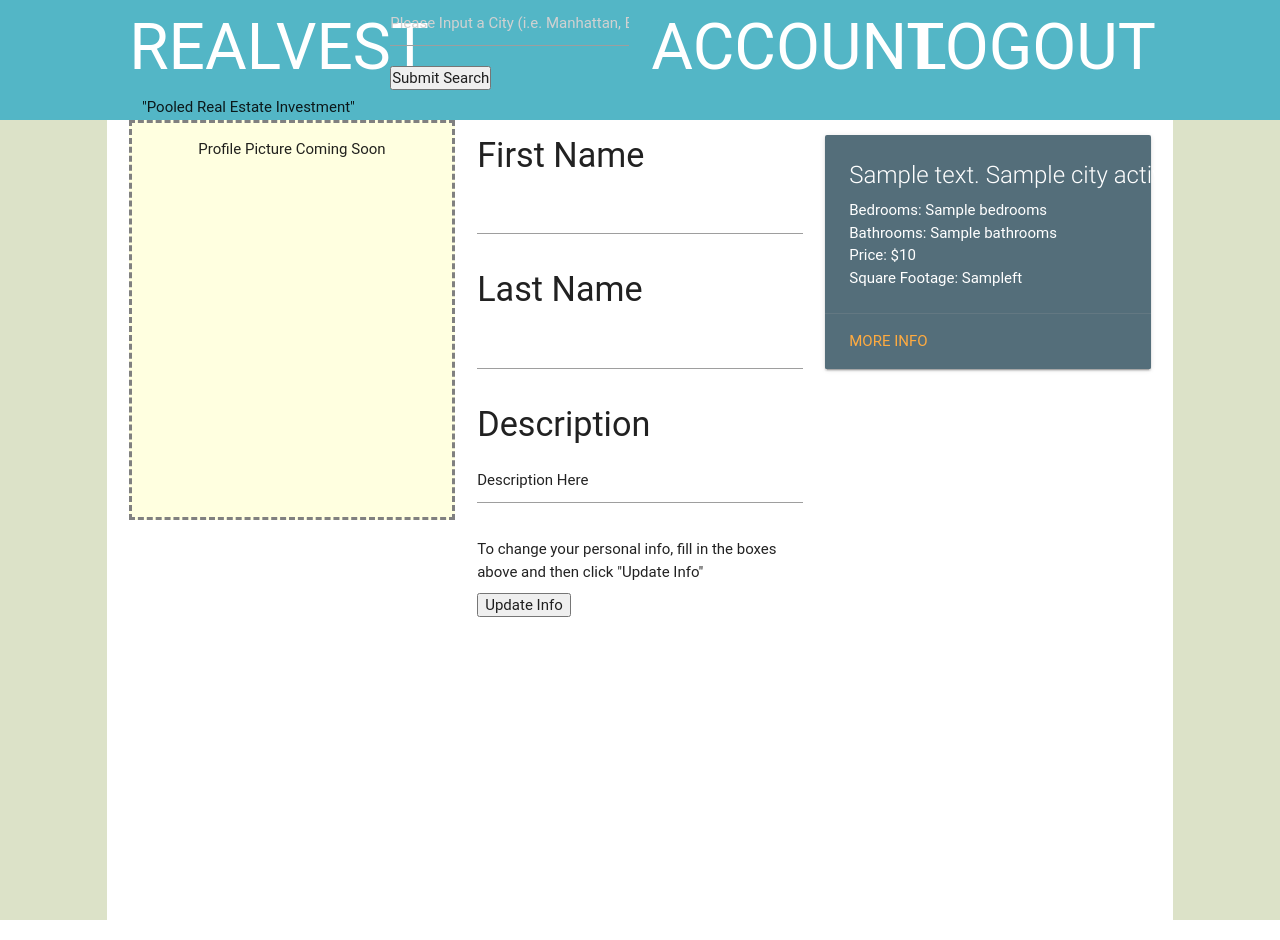
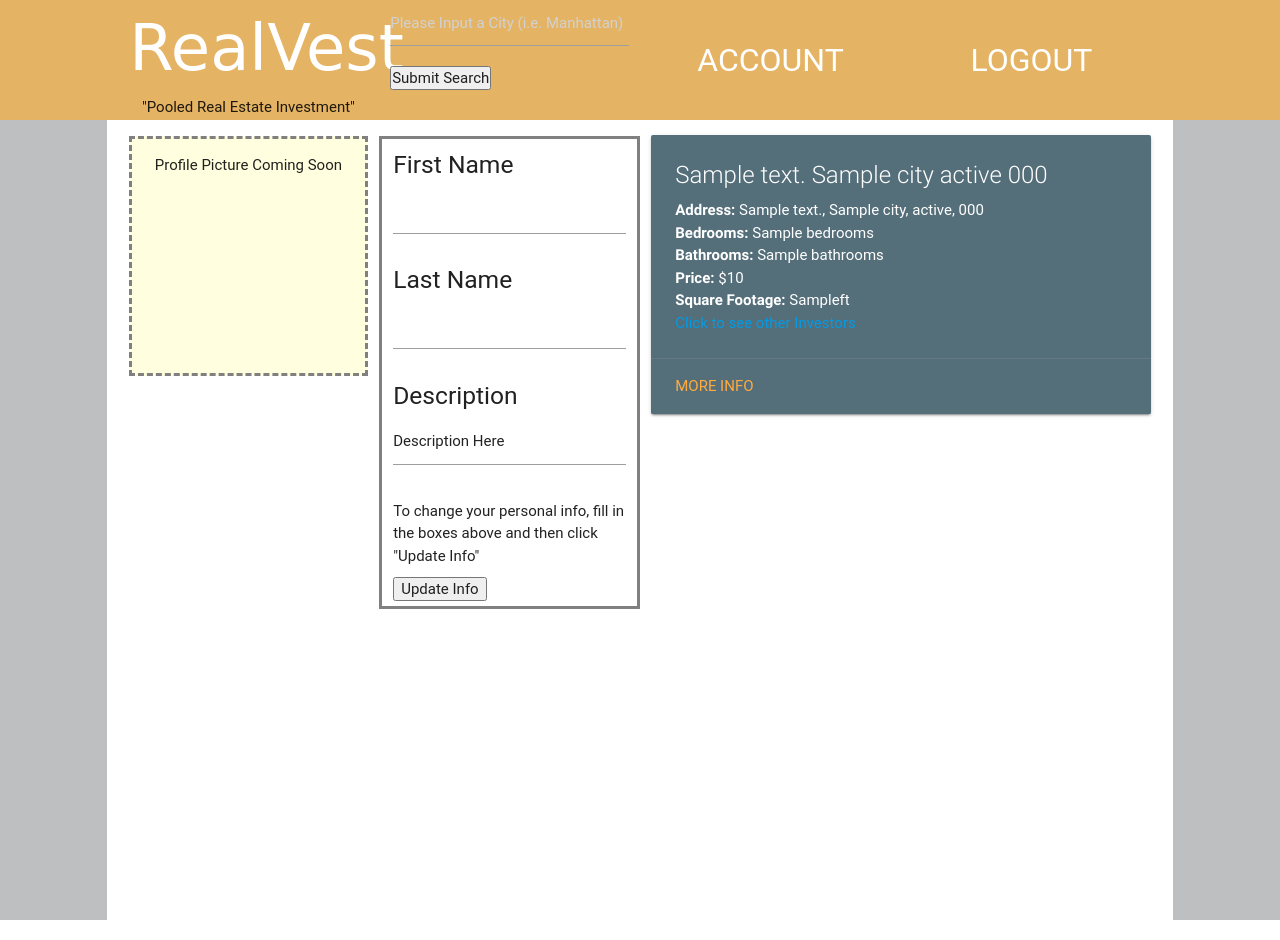
Before and after one commit to sashapotash29/re_investor_app, a Flask app: template templates/personalPage.html in a window 1280 px wide. Run offline with Flask 2, Linux system fonts and the light colour scheme; the template is opened without the code that fills it: most values are stand-ins (such as "Sample title", 1, 10 or a date in 2020); parts of the project's set-up code (start-up, migrations or seed data) failed here and were passed over; some libraries are stand-ins or nearby versions; some web fonts are replaced.

Commit message:
even prettier styles

```diff
--- a/app.py
+++ b/app.py
@@ -26,6 +26,18 @@ app.secret_key = "ssshhhh"
 db = SQLAlchemy(app)
 
 bcrypt = Bcrypt(app)
+
+def grab_other_investors(prop_id):
+	reference_list = db.session.query(Reference).filter(Reference.prop_id==prop_id, Reference.user_id!=session['user_id']).all()
+	list_of_investors = []
+	for reference in reference_list:
+		investment_value = reference.investment_value
+		investor = User.query.filter_by(id = reference.user_id).first()
+		investor_obj = {"name": investor.username, "amount": investment_value}
+		list_of_investors.append(investor_obj)
+	return list_of_investors
+
+
 
 
 def grab_saved_and_invest_property():
@@ -106,6 +118,18 @@ def grab_home_props():
 		properties.append(prop)
 	print(properties)
 	return properties
+
+
+def property_current_investment(prop_id):
+	reference_obj_list = Reference.query.filter_by(prop_id= prop_id).all()
+	total_investment_amount = 0
+	if reference_obj_list:
+		for reference in reference_obj_list:
+			total_investment_amount += reference.investment_value
+		return total_investment_amount
+	else:
+		return total_investment_amount
+
 
 
 
@@ -209,19 +233,19 @@ def search():
 		print(properties)
 		return render_template('home.html',
 		properties = properties,
-		header="Search based on: " + '"'+search_word +'"')
+		header="Search Results based on: " + '"'+search_word +'"')
 	if "brooklyn" in search_word.lower():
 		properties = Property.query.filter_by(city = "Brooklyn").all()
 		print(properties)
 		return render_template('home.html',
 		properties = properties,
-		header="Search based on: " + '"'+search_word +'"')
+		header="Search Results based on: " + '"'+search_word +'"')
 	if "jersey" in search_word.lower():
 		properties = Property.query.filter_by(city = "Jersey City").all()
 		print(properties)
 		return render_template('home.html',
 		properties = properties,
-		header="Search based on: " + '"'+search_word +'"')
+		header="Search Results based on: " + '"'+search_word +'"')
 	else:
 		return render_template('home.html',
 		properties = grab_home_props(),
@@ -240,20 +264,28 @@ def show_single_property_page(property_info):
 		if check != None:
 			print("check route")
 			coordinates = decompose_coordinates(result.coordinates)
+			investors = grab_other_investors(result.id)
+			current_investment_value = property_current_investment(result.id)
 			return render_template('singleProperty.html',
 				property = result,
 				uhoh=uhoh,
 				lat = coordinates[0],
 				long = coordinates[1],
-				check = check)
+				check = check,
+				investors = investors,
+				current_investment_value= current_investment_value)
 		else:
 			print("nonCheck route")
 			coordinates = decompose_coordinates(result.coordinates)
+			investors = grab_other_investors(result.id)
+			current_investment_value = property_current_investment(result.id)
 			return render_template('singleProperty.html',
 				property = result,
 				uhoh=uhoh,
 				lat = coordinates[0],
-				long = coordinates[1])
+				long = coordinates[1],
+				investors = investors,
+				current_investment_value = current_investment_value)
 	else:
 		return render_template('home.html',
 			properties = grab_home_props(),
--- a/static/css/base.css
+++ b/static/css/base.css
@@ -1,7 +1,19 @@
+.wrapEverything{
+	margin:0;
+
+
+}
+.bodyContent{
+
+	margin:0;
+
+}
+
+
 .navPortion{
 
 	height:15vh;
-	background-color: #53B6C6;
+	background-color: #E4B363;
 	margin:0;
 	padding:0;
 
@@ -12,6 +24,7 @@
 
 	height:100vh;
 	margin:0;
+	margin-bottom: 0;
 	padding:0;
 	overflow-y: auto;
 
@@ -20,7 +33,7 @@
 
 .sidePortion{
 
-	background-color: #DCE2C8;
+	background-color: #BEBFC1;
 	border:none;
 
 
@@ -40,7 +53,7 @@
 	margin:0;
 	padding:0;
 	height:100%;
-	background-color: #53B6C6;
+	background-color: #E4B363;
 
 
 }
@@ -51,21 +64,25 @@
 	height:100%;
 	text-align: center;
 	padding:0;
+	display:flex;
+	align-items: center;
+	justify-content: center;
 
 }
 
 .aTagNav{
 	padding:0;
 	margin:0;
-	height:100%;
-	font-size: 8vh;
+	/*height:100%;*/
+	font-size: 4vh;
 	color:white;
-	width:100%;
+	/*width:100%;*/
 }
 
 .aTagNav:hover{
-	background-color: white;
-	color:#53B6C6;
+	/*background-color: white;*/
+	color:lightblue;
+	text-decoration: underline;
 
 
 
@@ -85,6 +102,7 @@
 	height:100%;
 	font-size: 8vh;
 	color: white;
+	font-family: cursive;
 
 
 
@@ -129,7 +147,7 @@
 }
 
 .searchButton:hover{
-	background-color: blue;
+	background-color: lightblue;
 
 
 }
--- a/static/css/personalPage.css
+++ b/static/css/personalPage.css
@@ -2,9 +2,10 @@
 
 	border: dashed grey;
 	background-color: lightyellow;
-	height: 50vh;
+	height: 30vh;
 	text-align: center;
 	vertical-align: center;
+	margin-top: 2vh;
 
 
 }
@@ -12,7 +13,32 @@
 .propertyRightSide{
 	height:50vh;
 	overflow-y: auto;
- 	white-space: nowrap;
+/* 	white-space: nowrap;*/
 
 
 }
+
+.userInfo{
+
+	border: solid grey;
+	margin-top: 2vh;
+
+
+}
+.submitNewUserInfo{
+	margin-bottom: 2%;
+
+}
+
+.submitNewUserInfo:hover{
+
+	background-color: lightblue;
+
+}
+
+/*.card{
+
+	height:30vh;
+	margin-bottom: 1em;
+
+}*/
--- a/templates/base.html
+++ b/templates/base.html
@@ -16,13 +16,13 @@
 			<div class="col s10 middleNav">
 				<div class="row navBar">
 					<div class="col s3 logoArea">
-						<a href="/home" class="logoRealVest" > REALVEST
+						<a href="/home" class="logoRealVest" > RealVest
 						</a>
 						<p class="motto"> "Pooled Real Estate Investment"</p>
 					</div>
 					<div class="col s3 searchBarFormArea">
 						<form class="searchBarForm" method="POST" action="/search">
-								<input type = "text" class="modifyInput" placeholder="Please Input a City (i.e. Manhattan, Brooklyn)" name="searchBarInput" required>
+								<input type = "text" class="modifyInput" placeholder="Please Input a City (i.e. Manhattan)" name="searchBarInput" required>
 								<input type = "submit" class="searchButton" value="Submit Search">
 						</form>
 
--- a/templates/personalPage.html
+++ b/templates/personalPage.html
@@ -8,28 +8,28 @@
 
 {% block body %}
 	<div class="row">
-		<div class="col s4" data-lat="{{lat}}" data-long="{{long}}">
+		<div class="col s3" data-lat="{{lat}}" data-long="{{long}}">
 			<div class="hypotheticalProfilePic">
 				<p> Profile Picture Coming Soon </p>
 			</div>
 		</div>
-		<div class="col s4">
+		<div class="col s3 userInfo">
 
 			<form action="/account" method="POST">
-				<h4> First Name </h4>
+				<h5> First Name </h5>
 				<input type="text" value = "{{user.first_name}}" name="firstNameField">
-				<h4> Last Name </h4>
+				<h5> Last Name </h5>
 				<input type="text" value = "{{user.last_name}}" name="lastNameField">
-				<h4> Description </h4>
+				<h5> Description </h5>
 				<input type="text" value = "Description Here" name="descriptionField">
 				<p>
 				To change your personal info, fill in the boxes above and then click "Update Info"
 				</p>
-				<input type="submit" value="Update Info">
+				<input  class="submitNewUserInfo" type="submit" value="Update Info">
 
 			</form>
 		</div>
-		<div class="col s4 propertyRightSide">
+		<div class="col s6 propertyRightSide">
 			<ul class="accountPagePropertyList">
 			{% for property in properties %}
 				<li>
@@ -37,23 +37,24 @@
 			            <div class="card-content white-text">
 			              <span class="card-title">{{property.address}} {{property.city}} {{property.state}} {{property.zipcode}}</span>
 			              <ul>
-			              	{% if property.bedrooms == 0 %}
-							<li> Bedrooms: Information Unavailabe </li>
+			              	<li> <span style="font-weight:bold;">Address: </span> {{property.address}}, {{property.city}}, {{property.state}}, {{property.zipcode}} </li>
+							{% if property.bedrooms == 0 %}
+							<li> <span style="font-weight:bold;">Bedrooms: </span> Information Unavailabe </li>
 							{% else %}
-							<li> Bedrooms: {{property.bedrooms}} </li>
+							<li> <span style="font-weight:bold;">Bedrooms: </span>{{property.bedrooms}} </li>
 							{% endif %}
 							{% if property.bathrooms == 0 %}
-							<li> Bathrooms: Information Unavailabe </li>
+							<li> <span style="font-weight:bold;">Bathrooms: </span>Information Unavailabe </li>
 							{% else %}
-							<li> Bathrooms: {{property.bathrooms}} </li>
+							<li> <span style="font-weight:bold;">Bathrooms: </span>{{property.bathrooms}} </li>
 							{% endif %}
-							<li> Price: ${{property.current_price}} </li>
+							<li> <span style="font-weight:bold;">Price: </span>${{property.current_price}} </li>
 							{% if property.sq_ft == 0 %}
-							<li> Square Footage: Information Unavailabe </li>
+							<li> <span style="font-weight:bold;">Square Footage: </span> Information Unavailabe </li>
 							{% else %}
-							<li> Square Footage: {{property.sq_ft}}ft </li>
+							<li> <span style="font-weight:bold;">Square Footage: </span>{{property.sq_ft}}ft </li>
 							{% endif %}
-							</li>
+							<li> <a href="/property/{{property.id}}"> Click to see other Investors </a> </li>
 			            </ul>
 			            </div>
 			            <div class="card-action">
```
Also changed, not shown: static/css/singleProperty.css (+52 -3 lines), templates/home.html (+9 -8 lines), templates/singleProperty.html (+28 -10 lines).
